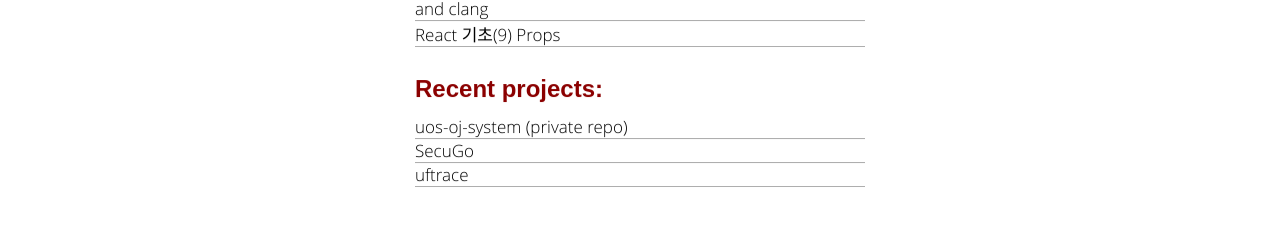
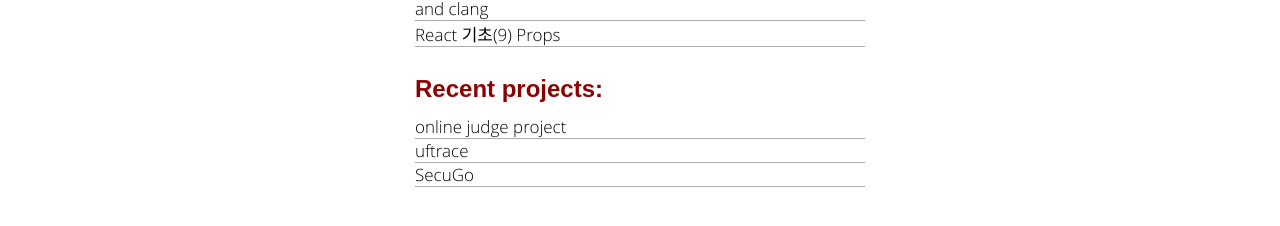
Before and after one commit to JJooJJoo83/kangtegong.github.io, a Jekyll site: the page built from index.html, in a window 1280 px wide. Shown: the part 540-766 px from the top of the page. Built offline with Jekyll 4.4.1, drawn with Linux system fonts in a browser that asks for light colours.

Commit message:
config:modified project list

```diff
--- a/_config.yml
+++ b/_config.yml
@@ -58,12 +58,12 @@
 
 # projects in header index
 projects:
-  - name: uos-oj-system (private repo)
-    url: https://github.com/kangtegong/oj-project
+  - name: online judge project
+    url: https://github.com/kangtegong/online-judge-project
+  - name: uftrace
+    url: https://github.com/kangtegong/uftrace
   - name: SecuGo
     url: https://github.com/beomps/SecuGo
-  - name: uftrace
-    url: https://github.com/namhyung/uftrace/
 
 # exclude my node related stuff
 exclude: ['package.json', 'src', 'node_modules']
```
